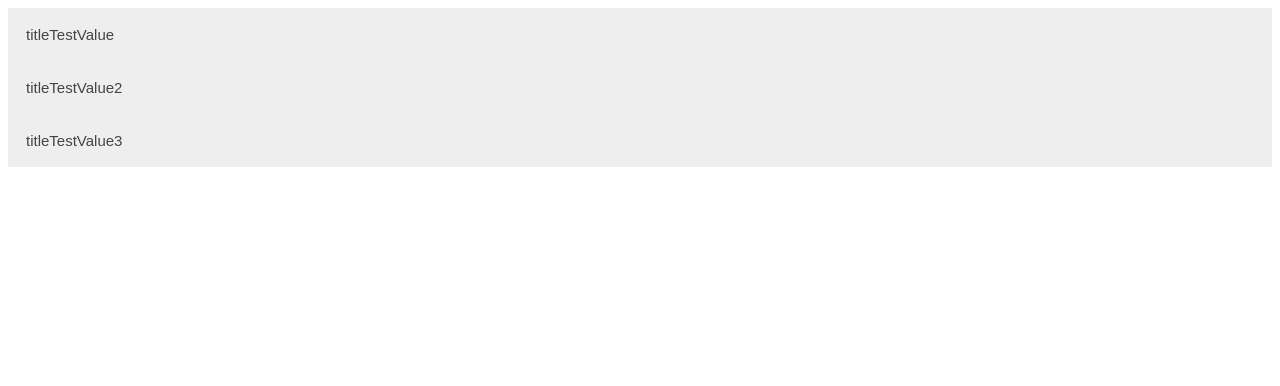
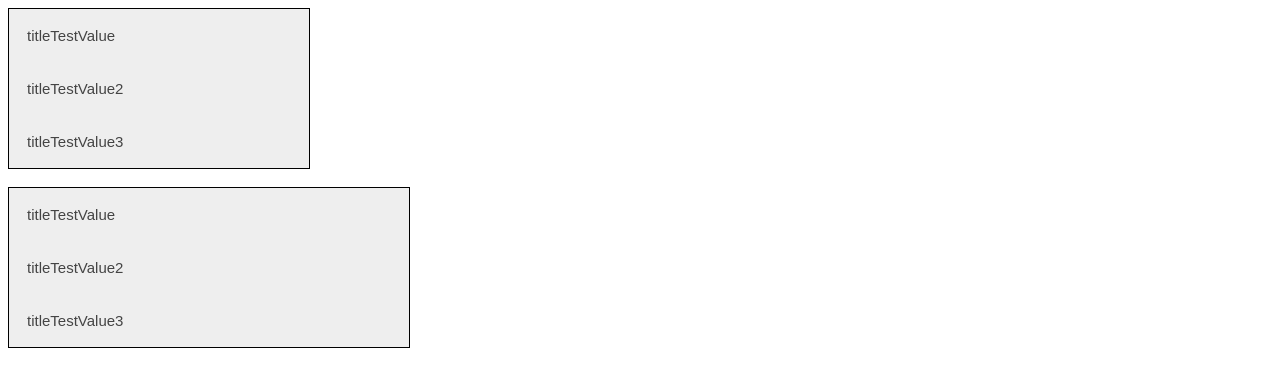
Before and after one commit to wesleyyw8/menuwebcomponent, a plain HTML site: page index.html in a window 1280 px wide. Drawn offline with Linux system fonts and the light colour scheme.

Commit message:
multiple instances of accordion done

```diff
--- a/index.html
+++ b/index.html
@@ -1,15 +1,34 @@
 <!DOCTYPE html>
 <html>
 <head>
-
+  <style>
+    .container {
+      border: 1px solid black;
+    }
+    .container1 {
+      width: 300px;
+    }
+    .container2 {
+      width: 400px;
+    }
+  </style>
 </head>
 <body>
-
-<wc-accordion>
-	<wc-accordion-item title="titleTestValue" content="contentTestValue"></wc-accordion-item>
-  <wc-accordion-item title="titleTestValue2" content="contentTestValue2"></wc-accordion-item>
-  <wc-accordion-item title="titleTestValue3" content="contentTestValue3"></wc-accordion-item>
-</wc-accordion>
+<div class="container container1">
+  <wc-accordion>
+    <wc-accordion-item title="titleTestValue" content="contentTestValue"></wc-accordion-item>
+    <wc-accordion-item title="titleTestValue2" content="contentTestValue2"></wc-accordion-item>
+    <wc-accordion-item title="titleTestValue3" content="contentTestValue3"></wc-accordion-item>
+  </wc-accordion>
+</div>
+<br>
+<div class="container container2">
+  <wc-accordion>
+    <wc-accordion-item title="titleTestValue" content="contentTestValue"></wc-accordion-item>
+    <wc-accordion-item title="titleTestValue2" content="contentTestValue2"></wc-accordion-item>
+    <wc-accordion-item title="titleTestValue3" content="contentTestValue3"></wc-accordion-item>
+  </wc-accordion>
+</div>
 <script src="logic.js"></script>
 </body>
 </html>
```
